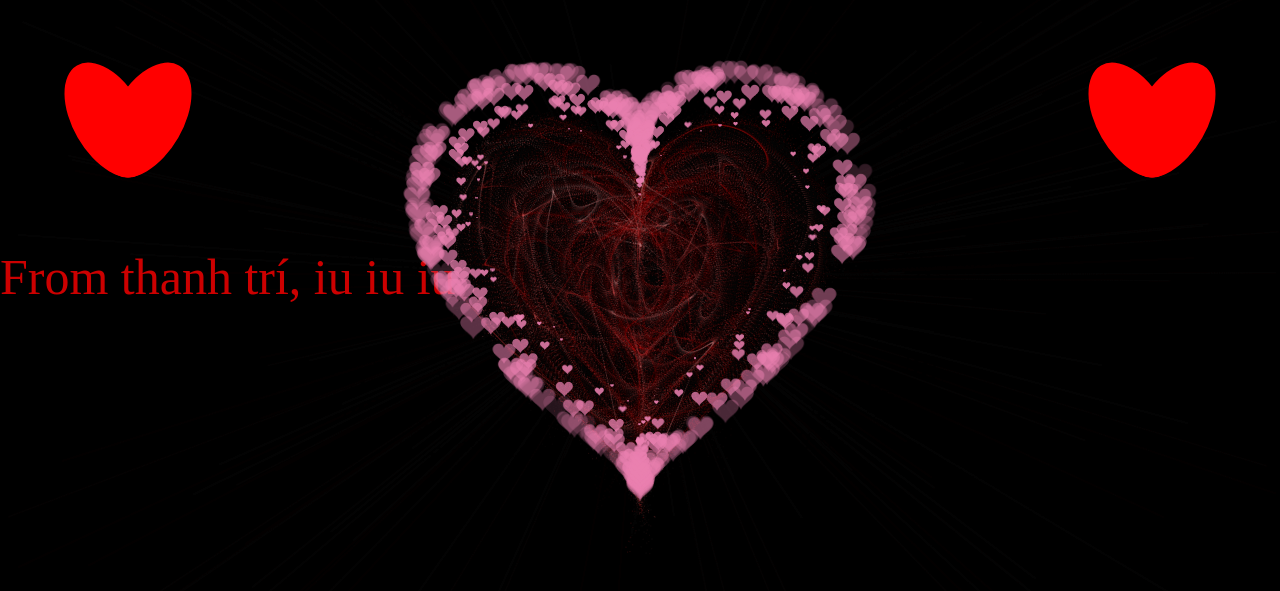
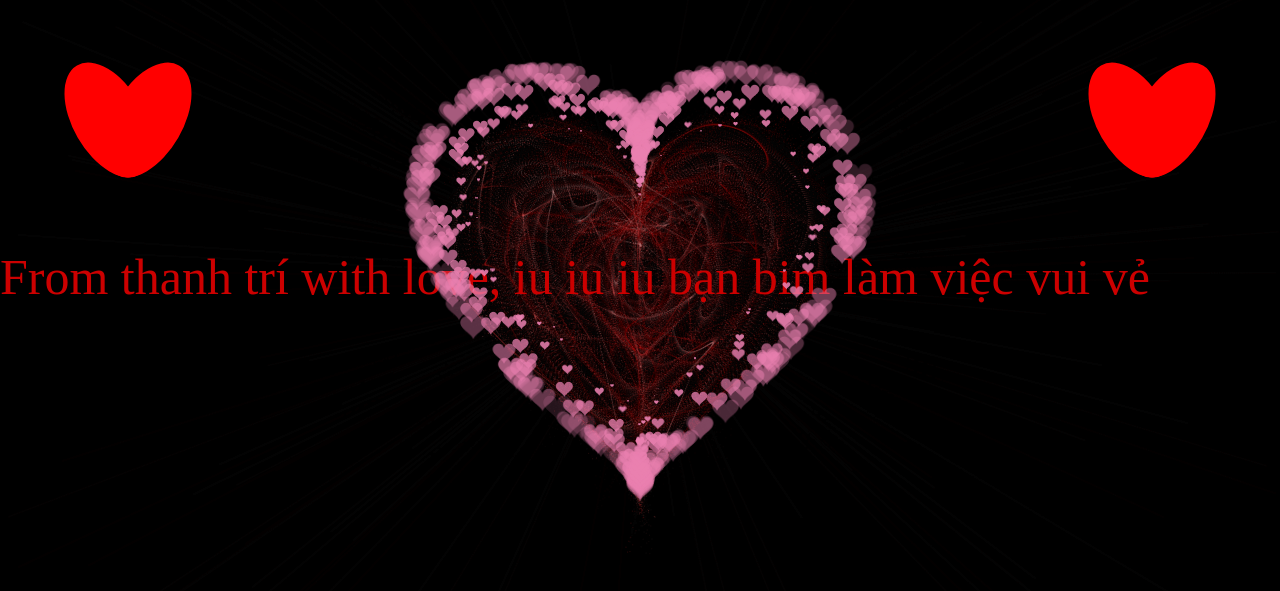
Before and after one commit to nguyenthanhtri1998/tim, a website: page index.html in a window 1280 px wide. Shown: the part 123-714 px from the top of the page. Drawn offline with Linux system fonts and the light colour scheme.

Commit message:
Update index.html
ok

```diff
--- a/index.html
+++ b/index.html
@@ -241,7 +241,7 @@ canvas {
         else document.addEventListener('DOMContentLoaded', init, false);
     </script>
 
-   <div class="header-text2">From thanh trí, iu iu iu</div>
+   <div class="header-text2">From thanh trí with love, iu iu iu bạn bim làm việc vui vẻ</div>
     <div class="heart">
         <div class="left"></div>
         <div class="right"></div>
```
